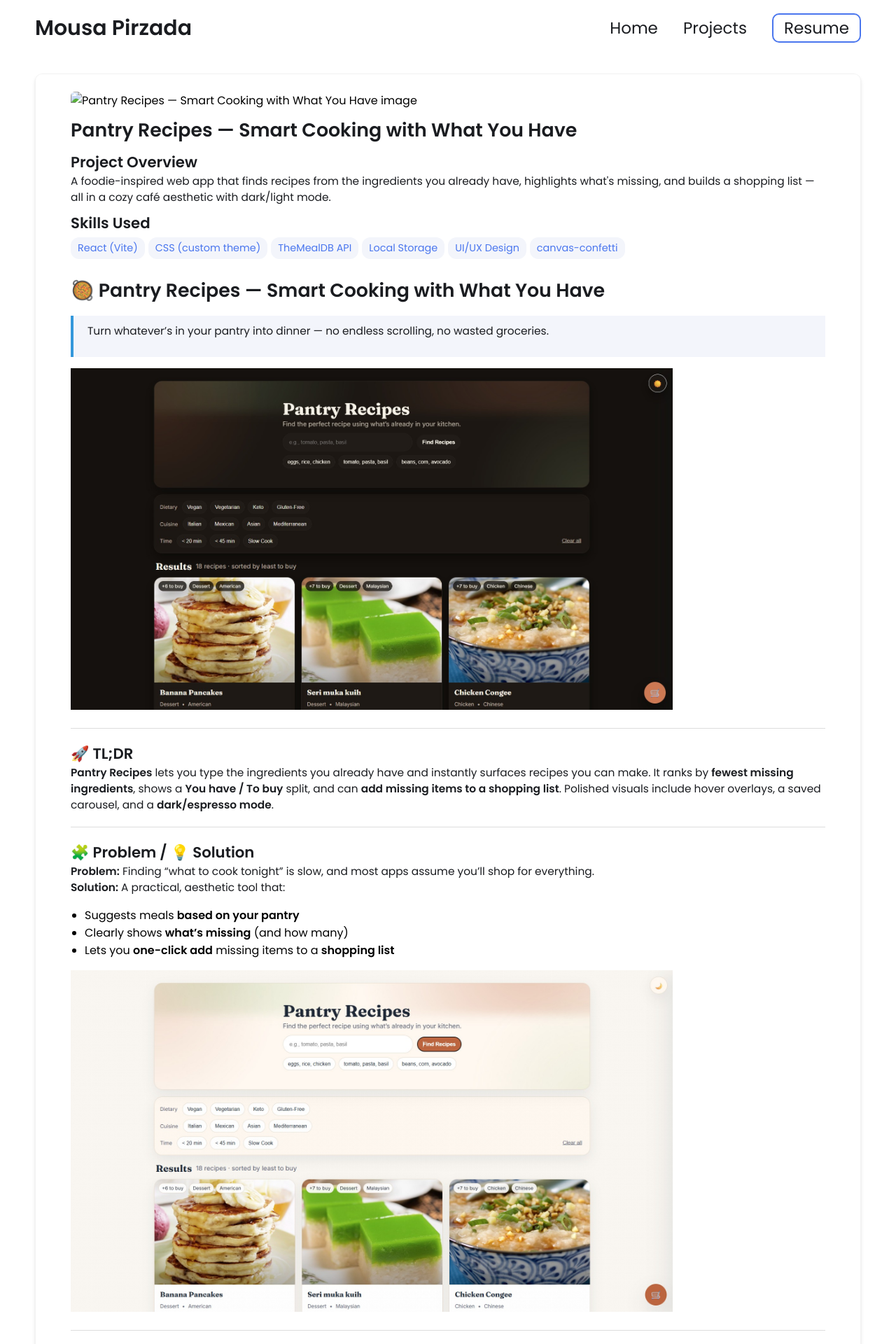
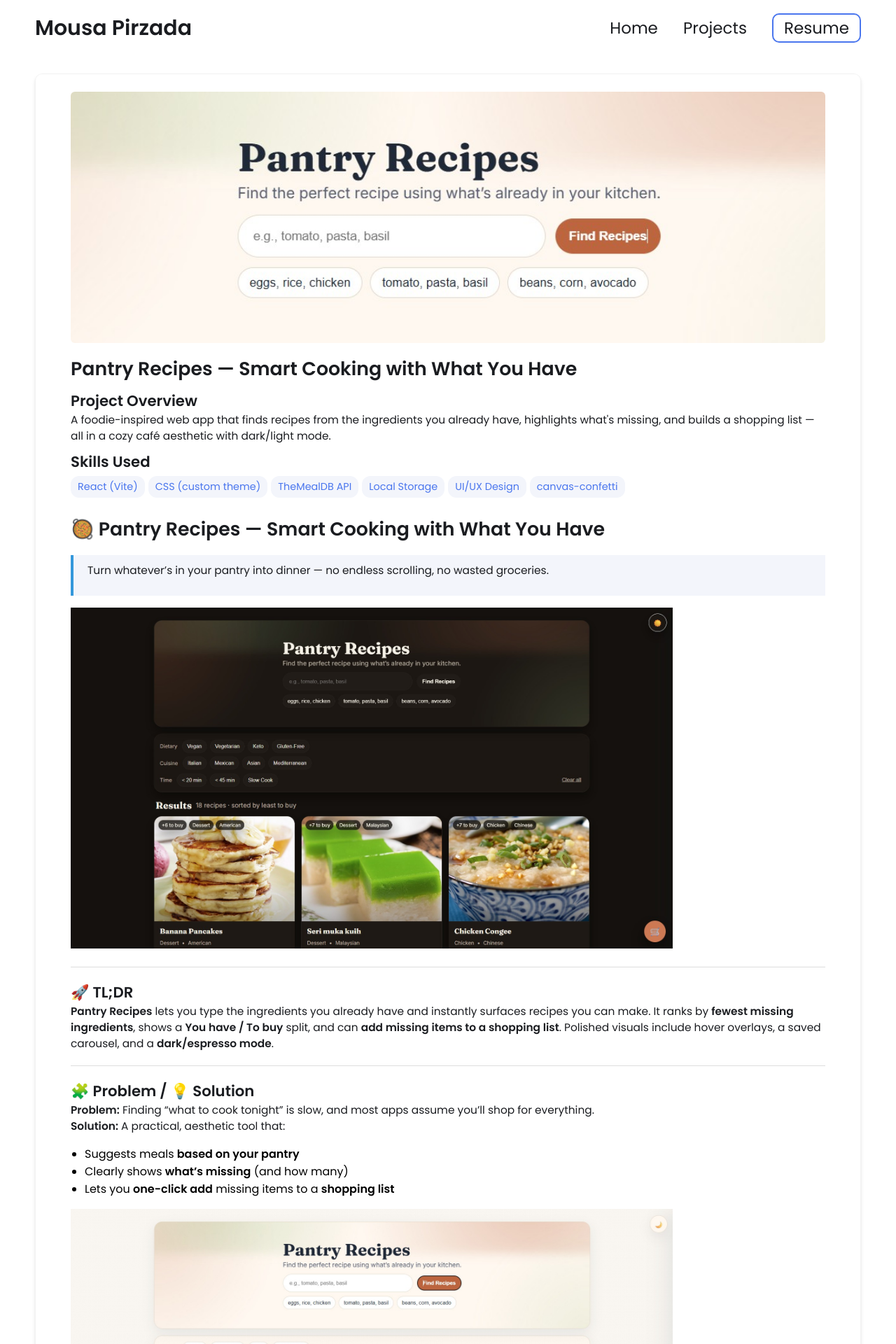
Before and after one commit to 20mup/20mup.github.io, a Jekyll site: the page built from _projects/pantry-recipes/index.md, in a window 1280 px wide. Shown: the top 1920 px of the page at 70% size. Built offline with Jekyll 4.4.1, drawn with Linux system fonts in a browser that asks for light colours.

Commit message:
Update index.md

```diff
--- a/_projects/pantry-recipes/index.md
+++ b/_projects/pantry-recipes/index.md
@@ -9,7 +9,7 @@ skills:
   - Local Storage
   - UI/UX Design
   - canvas-confetti
-main-image: images/pantry_banner.jpg
+main-image: /images/pantry_banner.jpg
 ---
 
 # 🥘 Pantry Recipes — Smart Cooking with What You Have
```
